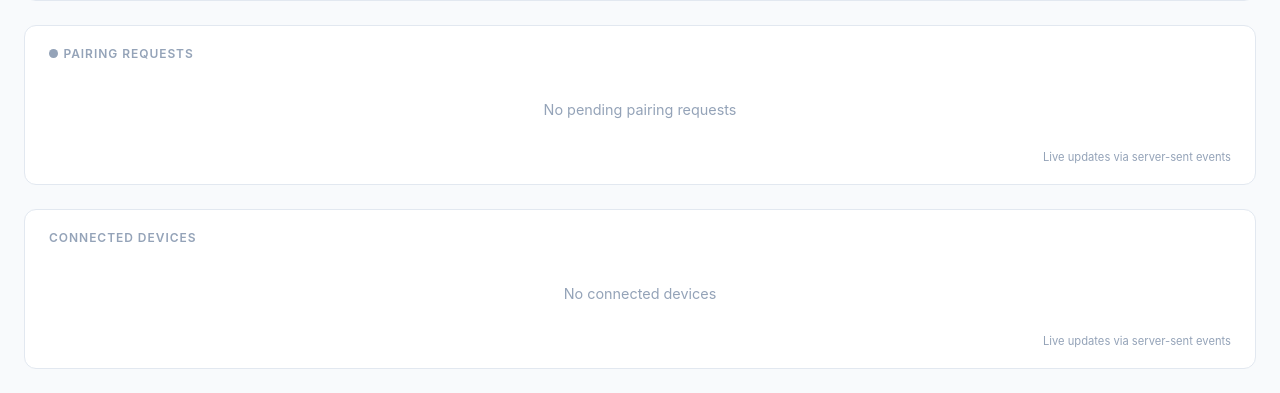
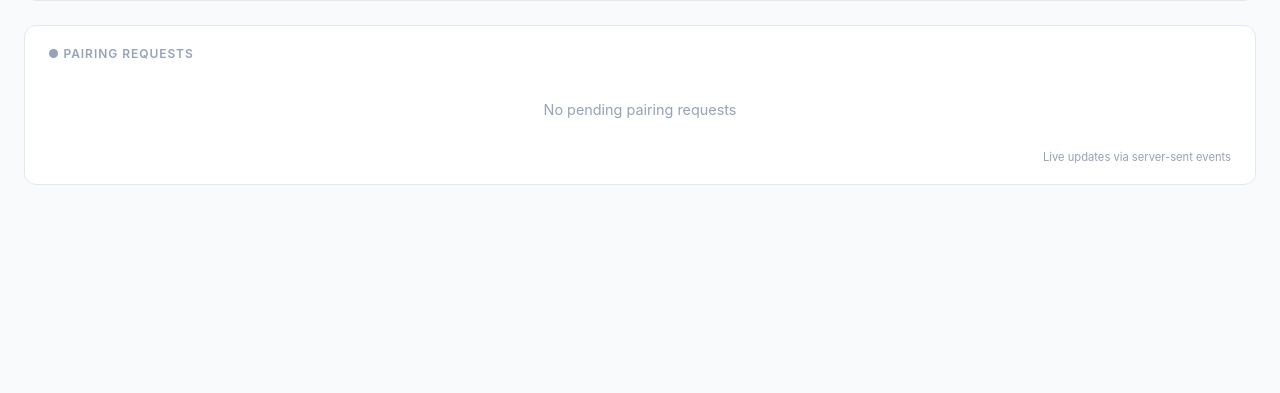
Before and after one commit to ckumpe/bluetoothctl-over-web, a Flask app: page / in a window 1280 px wide. Shown: the part 482-875 px from the top of the page. After the commit the page ends 667 px from the top, so only its background shows below. Run offline with Flask 3, Linux system fonts and the light colour scheme; data that the repository does not hold is empty.

Commit message:
Revert "Show currently connected devices in the web UI"
This reverts commit 908e094a0a0189b09c6259c279636cd479c64806.

```diff
--- a/app.py
+++ b/app.py
@@ -244,27 +244,6 @@ class BluetoothManager:
         # Register the pairing agent with BlueZ
         await self._register_agent()
 
-        # Subscribe to PropertiesChanged signals to detect device connection changes
-        def _on_properties_changed(msg) -> None:
-            if (
-                msg.body
-                and msg.body[0] == DEVICE_IFACE
-                and "Connected" in msg.body[1]
-            ):
-                task = asyncio.create_task(self._notify_devices())
-                task.add_done_callback(
-                    lambda t: print(f"[BT] Error notifying devices: {t.exception()}")
-                    if not t.cancelled() and t.exception()
-                    else None
-                )
-
-        self._bus.subscribe(
-            sender=BLUEZ_SERVICE,
-            iface=PROPS_IFACE,
-            member="PropertiesChanged",
-            handler=_on_properties_changed,
-        )
-
         print(f"[BT] Ready – adapter {self._adapter_path}")
 
         # Keep the event loop alive indefinitely (daemon thread exits with app)
@@ -303,49 +282,6 @@ class BluetoothManager:
     # ------------------------------------------------------------------
     # Agent request handling (runs inside the event loop)
     # ------------------------------------------------------------------
-
-    async def _get_devices_async(self) -> list:
-        """Return a list of connected devices under the current adapter."""
-        try:
-            intro = await self._bus.introspect(BLUEZ_SERVICE, "/")
-            proxy = self._bus.get_proxy_object(BLUEZ_SERVICE, "/", intro)
-            objmgr = proxy.get_interface(OBJMANAGER_IFACE)
-            objects = await objmgr.call_get_managed_objects()
-            devices = []
-            for path, ifaces in objects.items():
-                if DEVICE_IFACE not in ifaces:
-                    continue
-                if self._adapter_path and not path.startswith(
-                    self._adapter_path + "/"
-                ):
-                    continue
-                props = ifaces[DEVICE_IFACE]
-                connected = props.get("Connected", Variant("b", False)).value
-                paired = props.get("Paired", Variant("b", False)).value
-                if not connected:
-                    continue
-                address = props.get("Address", Variant("s", "")).value
-                name = props.get(
-                    "Name",
-                    props.get("Alias", Variant("s", "Unknown")),
-                ).value
-                devices.append(
-                    {
-                        "address": address,
-                        "name": name,
-                        "connected": connected,
-                        "paired": paired,
-                    }
-                )
-            return sorted(devices, key=lambda d: d["name"].lower())
-        except Exception as exc:
-            print(f"[BT] Error fetching devices: {exc}")
-            return []
-
-    async def _notify_devices(self) -> None:
-        """Fetch the current device list and push it to all SSE subscribers."""
-        devices = await self._get_devices_async()
-        self._notify_clients("devices", devices)
 
     async def _get_device_info(self, device_path: str) -> dict:
         """Fetch device name and address from the D-Bus Device1 interface."""
@@ -541,19 +477,6 @@ class BluetoothManager:
             return True
         return False
 
-    # ------------------------------------------------------------------
-    # Connected devices
-    # ------------------------------------------------------------------
-
-    def get_devices(self) -> list:
-        """Return a serialisable list of currently connected devices."""
-        if not self._loop or not self._adapter_path:
-            return []
-        try:
-            return self._run_async(self._get_devices_async())
-        except Exception:
-            return []
-
 
 # ---------------------------------------------------------------------------
 # Flask application
@@ -598,11 +521,6 @@ def api_pairing_requests():
     return jsonify(bt_manager.get_pairing_requests())
 
 
-@app.route("/api/devices")
-def api_devices():
-    return jsonify(bt_manager.get_devices())
-
-
 @app.route("/api/pairing-requests/<request_id>", methods=["POST"])
 def api_respond_pairing(request_id):
     data = request.get_json(force=True)
@@ -624,7 +542,6 @@ def api_stream():
                 f"event: pairing_requests\n"
                 f"data: {json.dumps(bt_manager.get_pairing_requests())}\n\n"
             )
-            yield f"event: devices\ndata: {json.dumps(bt_manager.get_devices())}\n\n"
 
             while True:
                 try:
--- a/templates/index.html
+++ b/templates/index.html
@@ -255,22 +255,6 @@
       text-align: right;
       margin-top: .5rem;
     }
-
-    /* Connected devices */
-    .device-list { display: flex; flex-direction: column; gap: .5rem; }
-    .device-item {
-      display: flex;
-      align-items: center;
-      justify-content: space-between;
-      background: var(--bg-pairing-item);
-      border: 1px solid var(--border-default);
-      border-radius: .6rem;
-      padding: .75rem 1rem;
-    }
-    .device-info { display: flex; flex-direction: column; gap: .15rem; }
-    .device-name { font-weight: 600; font-size: .95rem; }
-    .device-addr { font-size: .78rem; color: var(--text-muted); }
-    .device-badges { display: flex; gap: .4rem; align-items: center; }
   </style>
 </head>
 <body>
@@ -337,15 +321,6 @@
   <p class="refresh-note">Live updates via server-sent events</p>
 </div>
 
-<!-- Connected devices card -->
-<div class="card">
-  <div class="card-title">Connected Devices</div>
-  <div id="deviceList">
-    <div class="empty-state">No connected devices</div>
-  </div>
-  <p class="refresh-note">Live updates via server-sent events</p>
-</div>
-
 <script>
   let _busy = false;
 
@@ -372,11 +347,6 @@
     source.addEventListener('pairing_requests', (e) => {
       const requests = JSON.parse(e.data);
       renderPairingRequests(requests);
-    });
-
-    source.addEventListener('devices', (e) => {
-      const devices = JSON.parse(e.data);
-      renderDevices(devices);
     });
   }
 
@@ -511,29 +481,6 @@
   }
 
   // -----------------------------------------------------------------------
-  // Connected devices
-  // -----------------------------------------------------------------------
-  function renderDevices(devices) {
-    const container = document.getElementById('deviceList');
-
-    if (!devices.length) {
-      container.innerHTML = '<div class="empty-state">No connected devices</div>';
-      return;
-    }
-
-    container.innerHTML = '<div class="device-list">' + devices.map(dev => `
-      <div class="device-item">
-        <div class="device-info">
-          <span class="device-name">${escHtml(dev.name)}</span>
-          <span class="device-addr">${escHtml(dev.address)}</span>
-        </div>
-        <div class="device-badges">
-          ${dev.paired ? '<span class="badge badge-on">Paired</span>' : ''}
-        </div>
-      </div>`).join('') + '</div>';
-  }
-
-  // -----------------------------------------------------------------------
   // Helpers
   // -----------------------------------------------------------------------
   function showError(msg) {
```
